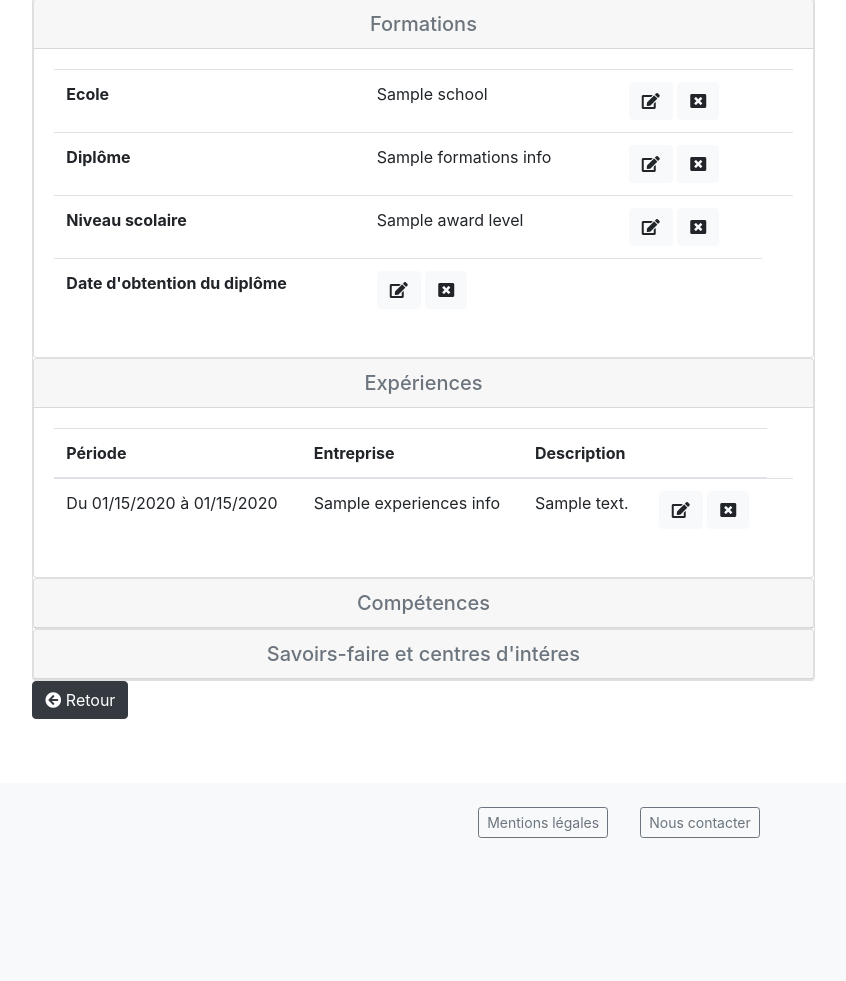
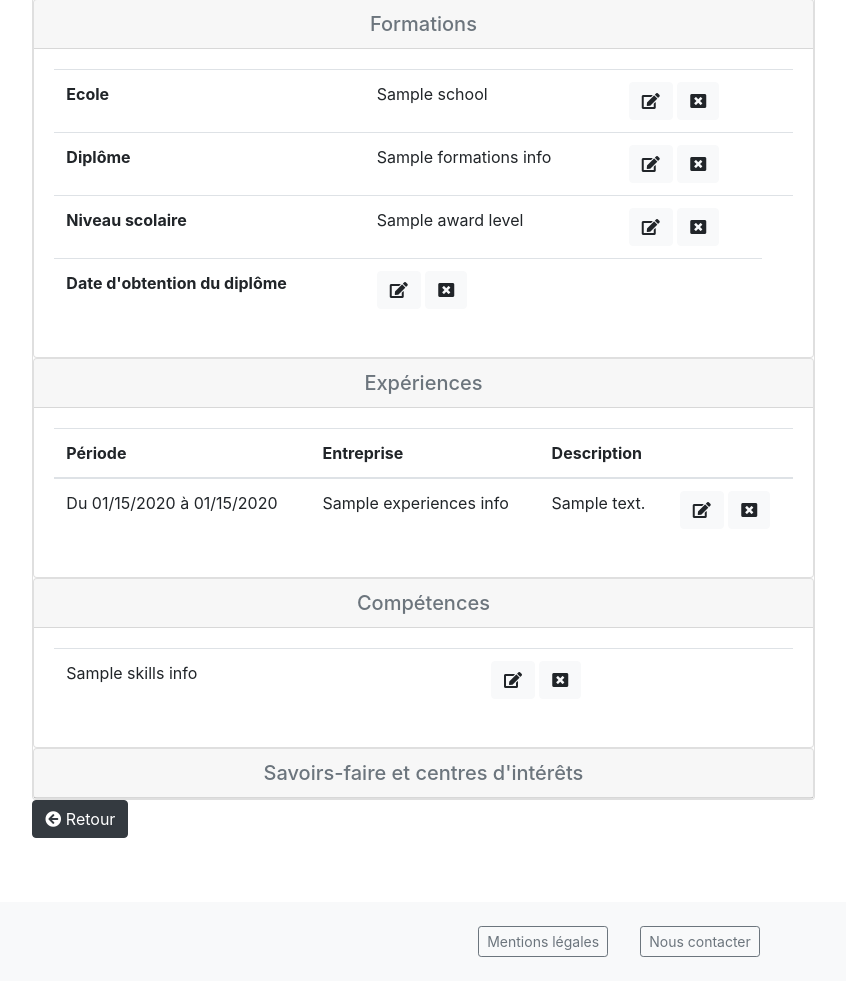
Before and after one commit to cyrielmartin/adopte-un-alternant, a Symfony app: template templates/candidate/profil/profil.html.twig in a window 1280 px wide. Shown: the part 504-1485 px from the top of the page, without its empty margins (21-867 px from the left). Before the commit the page ends 1342 px from the top, so only its background shows below. Run offline with Twig, Linux system fonts and the light colour scheme; the template is opened without the code that fills it: most values are stand-ins (such as "Sample title", 1, 10 or a date in 2020); grey boxes marked "Sample" are stand-in pictures; some libraries are stand-ins or nearby versions.

Commit message:
compétences ok

```diff
--- a/templates/candidate/profil/profil.html.twig
+++ b/templates/candidate/profil/profil.html.twig
@@ -227,7 +227,7 @@
                                               <th scope="col"></th>
                                             </tr>
                                         </thead>{# fin titre de colonnes #}
-                                        <tbody>
+                                        <tbody>{# corps tableau exp #}
 
                                             {% for experienceInfo in experiencesInfo %}
                                             <tr>
@@ -247,9 +247,10 @@
                                                 <td>
                                                     <button class="btn btn-light" id="" type="button"> <i class="fas fa-edit"></i></button>
                                                     <button class="btn btn-light" id="" type="button"> <i class="fas fa-window-close"></i></button>
-                                                <td>
+                                                </td>
                                             </tr>
-                                             {% endfor %}
+                                            {% endfor %}
+                                        </tbody>{# fin corps tableau exp #}
 
                                     </table>
                                 </div>
@@ -264,16 +265,34 @@
                             </h2>
                         </div>
 
+                        <div class="card-body">
+                            <div class="table-responsive">
+                                <table class="table">
+                                    {% for skillInfo in skillsInfo %}
+                                    <tr>
+                                        <td>
+                                        {{skillInfo.name}}
+                                        </td>
+                                        <td>
+                                            <button class="btn btn-light" id="" type="button"> <i class="fas fa-edit"></i></button>
+                                            <button class="btn btn-light" id="" type="button"> <i class="fas fa-window-close"></i></button>
+                                        </td>
+                                    {% endfor %}
+
+                                </table>
+                            </div>
+                        </div>
+
                     </div> {# Fin carte compétences #}
 
-                    <div class="card"> {# Carte compétences #}
+                    <div class="card"> {# carte Savoirs-faire et centres d'intérêts #}
                         <div class="card-header">
                             <h2 class="h5 mb-0 text-center text-secondary">
-                                Savoirs-faire et centres d'intéres
+                                Savoirs-faire et centres d'intérêts
                             </h2>
                         </div>
 
-                    </div> {# Fin carte compétences #}
+                    </div> {# Fin carte Savoirs-faire et centres d'intérêts #}
 
                 </div>
 
```
Also changed, not shown: src/Controller/Candidate/ProfilController.php (+6 -2 lines), src/Repository/SkillRepository.php (+16 -0 lines).
